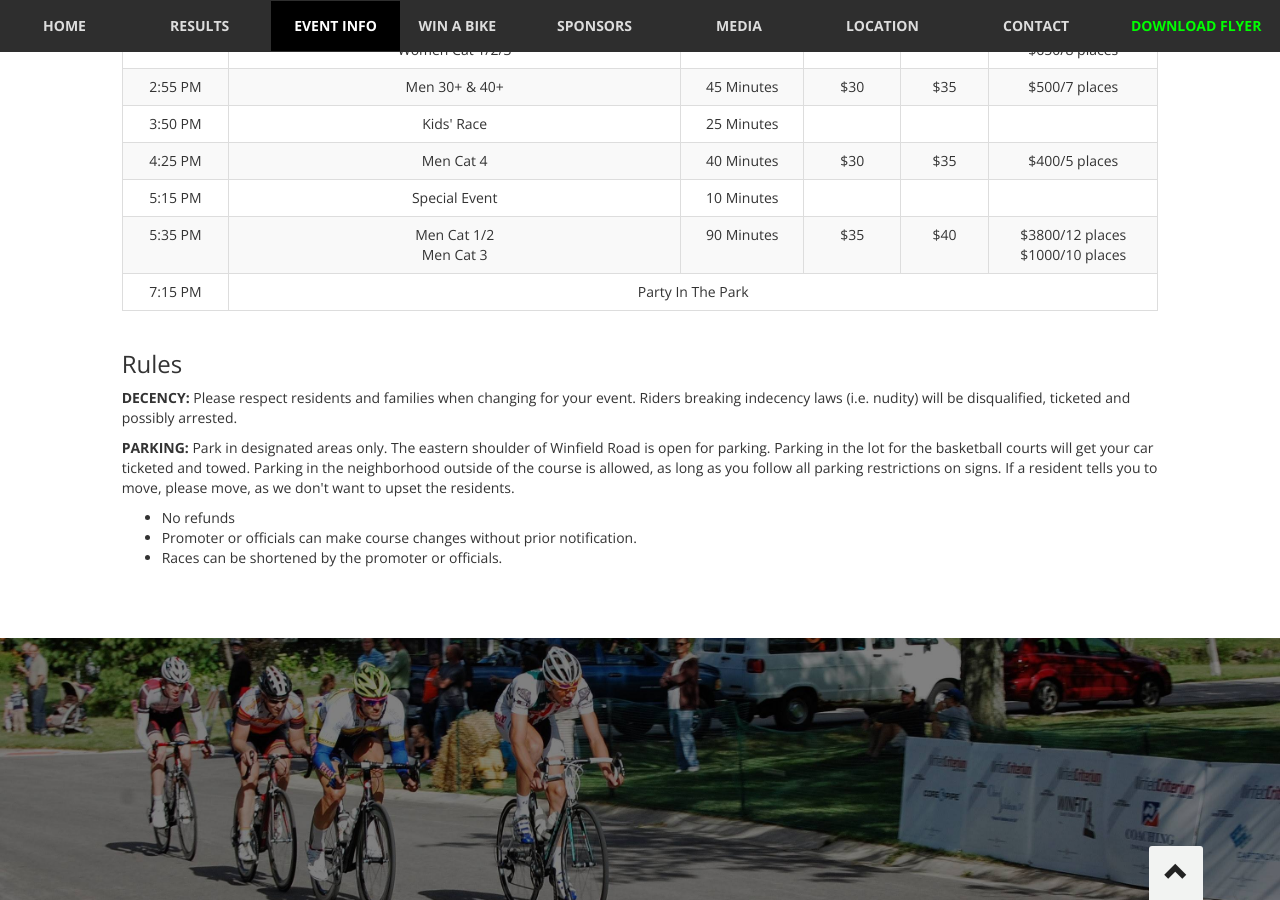
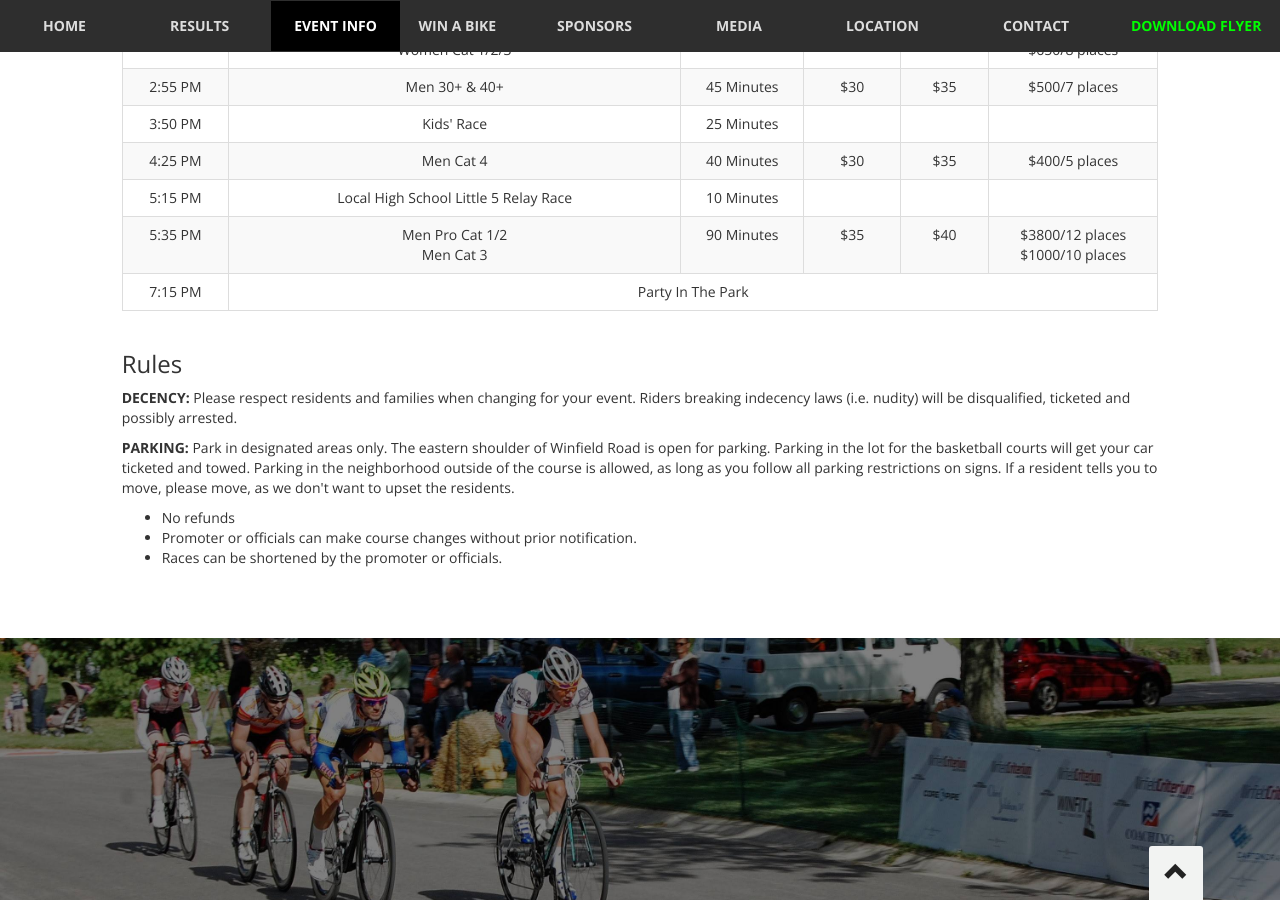
Before and after one commit to winfieldcriterium/winfieldcriterium.github.io, a Jekyll site: the page built from index.html, in a window 1280 px wide and 900 px high, scrolled down 4184 px. Built offline with Jekyll 4.4.1, drawn with Linux system fonts in a browser that asks for light colours; nearby versions of some CDN libraries; Markdown is read by kramdown in place of the engine named in the settings.

Commit message:
adding little 5 & men pro

```diff
--- a/index.html
+++ b/index.html
@@ -267,7 +267,7 @@ layout: default
           </tr>
           <tr>
             <td>5:15 PM</td>
-            <td>Special Event</td>
+            <td>Local High School Little 5 Relay Race</td>
             <td>10 Minutes</td>
             <td></td>
             <td></td>
@@ -275,7 +275,7 @@ layout: default
           </tr>
           <tr>
             <td>5:35 PM</td>
-            <td>Men Cat 1/2<br />Men Cat 3</td>
+            <td>Men Pro Cat 1/2<br />Men Cat 3</td>
             <td>90 Minutes</td>
             <td>$35</td>
             <td>$40</td>
```
